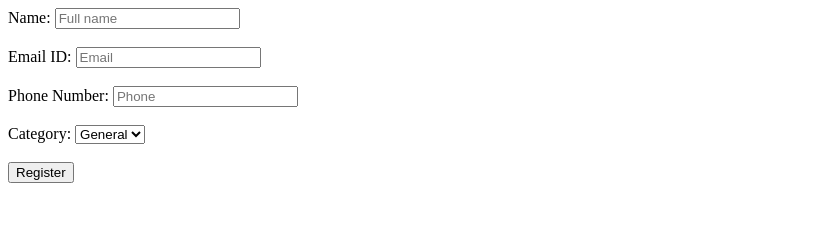
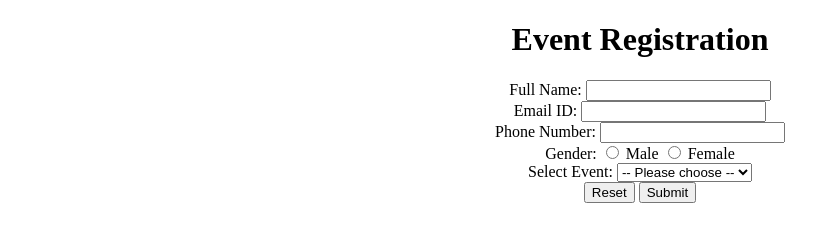
Before and after one commit to bharath-akurathi/devops_lab, a plain HTML site: page temp.html in a window 1280 px wide. Shown: the whole page, without its empty margins (0-840 px from the left). Drawn offline with Linux system fonts and the light colour scheme.

Commit message:
changes in temp

```diff
--- a/temp.html
+++ b/temp.html
@@ -1,30 +1,92 @@
-<!doctype html>
-<html>
-<head><meta charset="utf-8"><title>Event Registration</title></head>
+<!DOCTYPE html>
+<html lang="en">
+<head>
+  <meta charset="UTF-8">
+  <meta name="viewport" content="width=device-width, initial-scale=1.0">
+  <title>Event Registration</title>
+</head>
+
 <body>
-<form onsubmit="return validateForm()">
-  <label>Name: </label><input id="name" type="text" placeholder="Full name"><br><br>
-  <label>Email ID: </label><input id="email" type="email" placeholder="Email"><br><br>
-  <label>Phone Number: </label><input id="phone" type="tel" placeholder="Phone"><br><br>
-  <label>Category: </label><select id="ticket"><option>General</option><option>VIP</option></select><br><br>
-  <button type="submit">Register</button>
+  <center>
+  <div class="form-container">
+    <h1>Event Registration</h1>
+
+    <form name="registrationForm" onsubmit="return validateForm()">
+      <div class="form-row">
+        <label for="fullname">Full Name:</label>
+        <input type="text" name="fullname" id="fullname" required minlength="3">
+      </div>
+
+      <div class="form-row">
+        <label for="email">Email ID:</label>
+        <input type="email" name="email" id="email" required>
+      </div>
+
+      <div class="form-row">
+        <label for="phno">Phone Number:</label>
+        <input type="tel" name="phno" id="phno" required pattern="[0-9]{10}"
+          title="Please enter a 10-digit phone number">
+      </div>
+
+      <div class="form-row">
+        <label>Gender:</label>
+        <input type="radio" name="gender" value="Male" required> Male
+        <input type="radio" name="gender" value="Female" required> Female
+      </div>
+
+      <div class="form-row">
+        <label for="event">Select Event:</label>
+        <select id="event" name="event" required>
+          <option value="">-- Please choose --</option>
+          <option value="Workshop">Workshop</option>
+          <option value="Seminar">Seminar</option>
+          <option value="Networking">Networking</option>
+        </select>
+      </div>
+
+      <div class="buttons">
+        <input type="reset" value="Reset">
+        <input type="submit" value="Submit">
+      </div>
     </form>
+  </div>
+</center>
 
   <script>
-function validateForm(){
-  const nameField = document.getElementById("name");
-  const emailField = document.getElementById("email");
-  const phoneField = document.getElementById("phone");
+    function validateForm() {
+      const form = document.forms["registrationForm"];
 
-  if(!nameField.value.trim() || !emailField.value.trim() || !phoneField.value.trim()){
-    alert("Please fill in all fields!");
+      if (form.fullname.value.trim() === "") {
+        alert("Please enter your Full Name.");
+        form.fullname.focus();
         return false;
       }
-  if(!/^\d{10}$/.test(phoneField.value)){
-    alert("Enter a valid 10-digit phone number!");
+
+      const email = form.email.value;
+      if (email.trim() === "" || email.indexOf("@") === -1) {
+        alert("Please enter a valid Email ID.");
+        form.email.focus();
         return false;
       }
-  alert("Registration successful!");
+
+      const phno = form.phno.value;
+      if (isNaN(phno) || phno.trim().length !== 10) {
+        alert("Please enter a valid 10-digit Phone Number.");
+        form.phno.focus();
+        return false;
+      }
+
+      if (form.gender.value === "") {
+        alert("Please select your Gender.");
+        return false;
+      }
+
+      if (form.event.value === "") {
+        alert("Please select an Event.");
+        form.event.focus();
+        return false;
+      }
+      alert("Registration Successful!");
       return true;
     }
   </script>
```
Also changed, not shown: 1 other file. Lines whose indentation alone changed are shown as unchanged.
